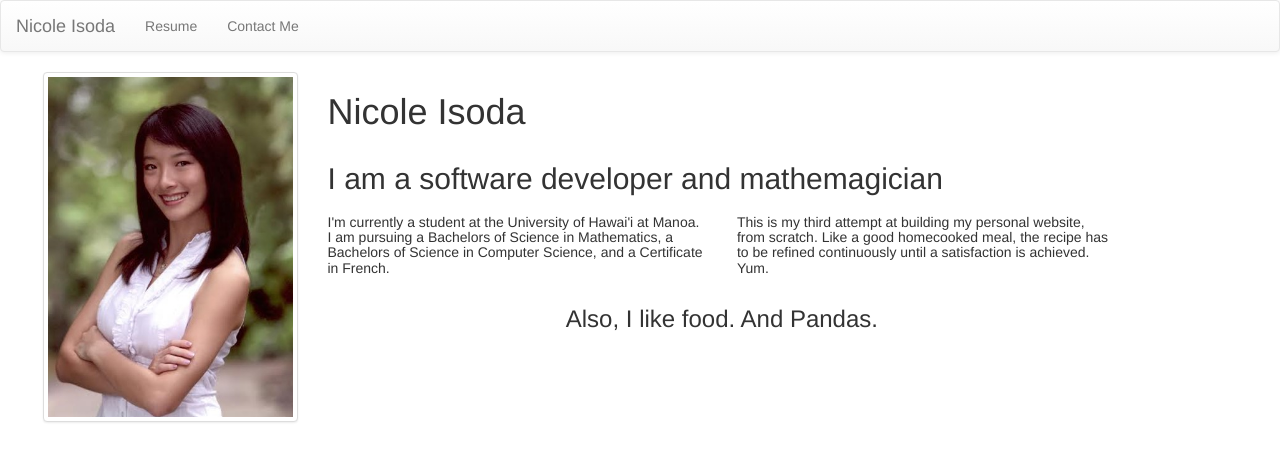
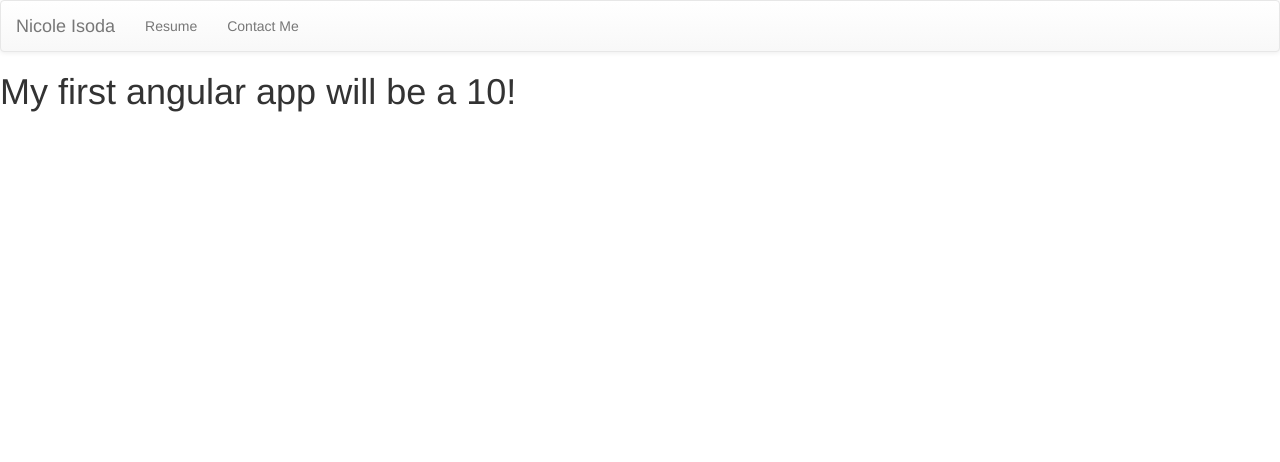
Before and after one commit to nisoda/nisoda.github.io, a website: page index.html in a window 1280 px wide. Drawn offline with nearby package versions, Linux system fonts and the light colour scheme.

Commit message:
Added AngularJS to index.html.

```diff
--- /dev/null
+++ b/app.js
@@ -0,0 +1,5 @@
+/**
+ * Created by Naoki on 9/15/2015.
+ */
+
+angular.module('nisoda.github.io', []);
--- a/index.html
+++ b/index.html
@@ -1,5 +1,5 @@
 <!DOCTYPE html>
-<html lang="en">
+<html ng-app="nisoda.github.io">
 <head>
     <meta charset="utf-8">
     <meta http-equiv="X-UA-Compatible" content="IE=edge">
@@ -9,13 +9,11 @@
 
 	<!-- Latest compiled and minified CSS -->
 	<link rel="stylesheet" href="https://maxcdn.bootstrapcdn.com/bootstrap/3.3.5/css/bootstrap.min.css">
-
 	<!-- Optional theme -->
 	<link rel="stylesheet" href="https://maxcdn.bootstrapcdn.com/bootstrap/3.3.5/css/bootstrap-theme.min.css">
-
 	<!-- Latest compiled and minified JavaScript -->
 	<script src="https://maxcdn.bootstrapcdn.com/bootstrap/3.3.5/js/bootstrap.min.js"></script>
-
+	<script src="bower_components/angular/angular.min.js"></script>
 </head>
 	<body>
 		<nav class="navbar navbar-default">
@@ -39,42 +37,10 @@
 					</ul>
 				</div>
 			</div>
-
 		</nav>
-		<div class="row">
-			<div class="col-xs-3 pull-left">
-				<img class="thumbnail pull-right" height="350px" src="resources/seniorpic.jpg"/>
-			</div>
-			<div class="col-xs-9">
-				<div class="row">
-					<div class="col-xs-12">
-						<h1>Nicole Isoda</h1>
-					</div>
-				</div>
-				<div class="row">
-					<div class="col-xs-12">
-						<h2>I am a software developer and mathemagician</h2>
-					</div>
-				</div>
-				<div class="row">
-					<div class="col-xs-5">
-						<h5>I'm currently a student at the University of Hawai'i at Manoa.
-							I am pursuing a Bachelors of Science in Mathematics, a Bachelors
-							of Science in Computer Science, and a Certificate in French.</h5>
-					</div>
-					<div class="col-xs-5">
-						<h5>This is my third attempt at building my personal website, from scratch. Like a
-							good homecooked meal, the recipe has to be refined continuously until
-							a satisfaction is achieved. Yum.</h5>
-					</div>
-					<div></div>
-				</div>
-				<div class="row">
-					<div class="col-xs-10">
-						<h3 style="text-align: center">Also, I like food. And Pandas.</h3>
-					</div>
-				</div>
-			</div>
+		<div>
+			<h1> My first angular app will be a {{ 5 + 5 }}!</h1>
 		</div>
 	</body>
+	<script src="app.js"></script>
 </html>
```
